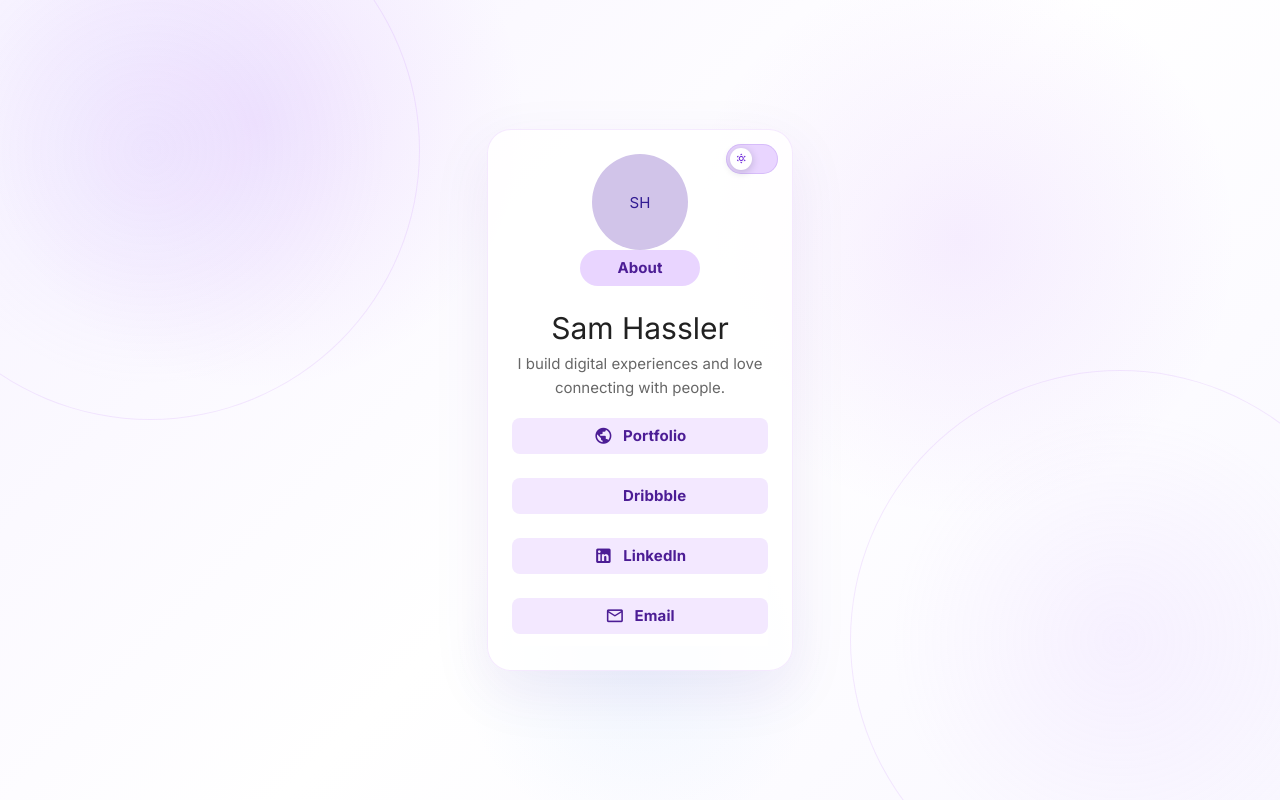
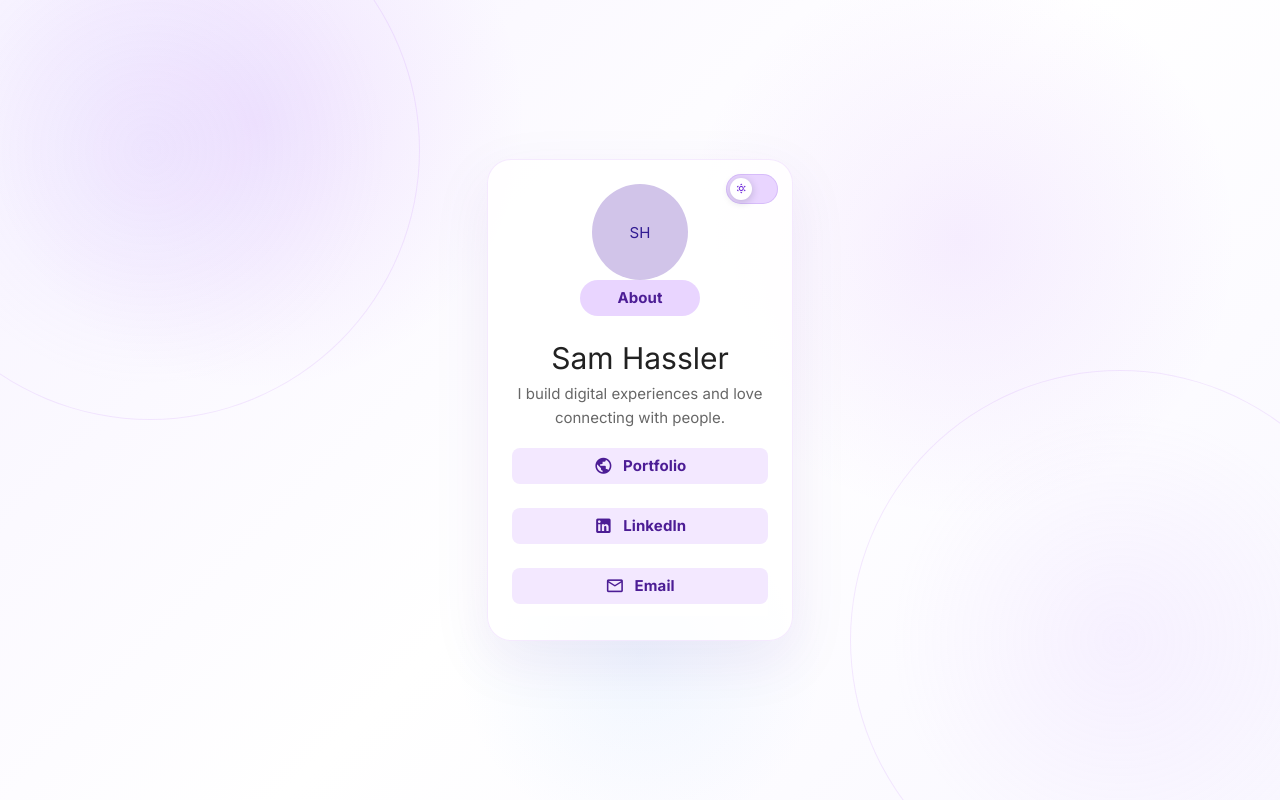
Before and after one commit to samhass-sla/LESSON_SIX, a Vue app: page / in a window 1280 px wide. Built offline with nearby package versions, Linux system fonts and the light colour scheme; the HTML template or start-up script is replaced by a standard one.

Commit message:
remove dribbble

```diff
--- a/src/views/HomeView.vue
+++ b/src/views/HomeView.vue
@@ -7,7 +7,6 @@
 
 const links = [
   { label: 'Portfolio', url: 'https://samhassler.com', icon: 'mdi-earth' },
-  { label: 'Dribbble', url: 'https://dribbble.com', icon: 'mdi-dribbble' },
   { label: 'LinkedIn', url: 'https://www.linkedin.com', icon: 'mdi-linkedin' },
   { label: 'Email', url: 'mailto:sam@example.com', icon: 'mdi-email-outline' },
 ]
@@ -78,6 +77,7 @@
   min-height: 100vh;
   position: relative;
   overflow: hidden;
+  isolation: isolate;
   background:
     radial-gradient(circle at 20% 15%, rgba(168, 85, 247, 0.12), transparent 22%),
     radial-gradient(circle at 75% 30%, rgba(168, 85, 247, 0.1), transparent 25%),
@@ -94,6 +94,7 @@
   border-radius: 50%;
   border: 1px solid rgba(168, 85, 247, 0.12);
   pointer-events: none;
+  z-index: 0;
 }
 
 .home-page::before {
@@ -109,6 +110,8 @@
 }
 
 :deep(.v-card) {
+  position: relative;
+  z-index: 1;
   background: rgba(255, 255, 255, 0.82);
   border: 1px solid rgba(168, 85, 247, 0.12);
   box-shadow: 0 20px 60px rgba(76, 29, 149, 0.08);
```
